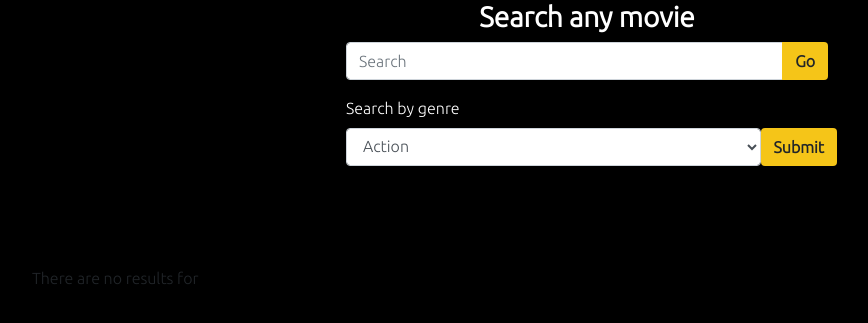
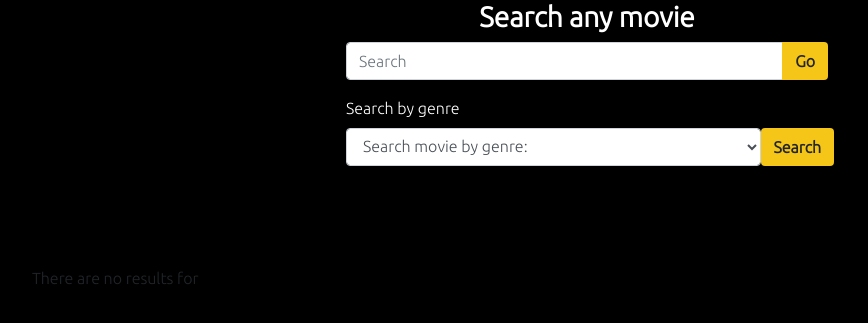
Before and after one commit to uroskg99/PIA-homeworks, a PHP site: page /home.php in a window 1280 px wide. Shown: the part 60-383 px from the top of the page, without its empty margins (53-921 px from the left). Run offline with PHP 8.4, Linux system fonts and the light colour scheme; the visitor is signed in with stand-in values (Sample User, id 1); data that the repository does not hold is empty.

Commit message:
Commit 25 - Added search by genre option
Search by genre with a dropdown menu for user and admin

```diff
--- a/hw-4/home.php
+++ b/hw-4/home.php
@@ -47,12 +47,13 @@
     </div>
 
     <div class="container searchbox">
-        <form action="home.php" method="get">
+        <form action="home.php" method="GET">
             <div class="form-group selectbox">
                 <label for="sel1">Search by genre</label>
                 <select class="form-control" id="sel1" name="list">
+                    <option disabled selected>Search movie by genre: </option>
                     <option>Action</option>
-                    <option>adventure</option>
+                    <option>Adventure</option>
                     <option>Animation</option>
                     <option>Comedy</option>
                     <option>Crime</option>
@@ -70,7 +71,7 @@
                 </select>
             </div>
             <div class="input-group-append">
-                <button type="submit" class="btn btn-genre btn-search" name="genre-submit">Submit</button>
+                <button type="submit" class="btn btn-genre btn-search" name="genre-submit">Search</button>
             </div>
         </form>
     </div>
@@ -82,6 +83,10 @@
         if(isset($_GET['search-submit'])){
             $search = mysqli_real_escape_string($conn, $_GET['search']);
             $movie_qry = "SELECT * FROM movies WHERE title LIKE '%$search%' OR description LIKE '%$search%' OR director LIKE '%$search%' OR actors LIKE '%$search%'";
+        }
+        else if(isset($_GET['list'])){
+            $search = mysqli_real_escape_string($conn, $_GET['list']);
+            $movie_qry = "SELECT * FROM movies WHERE genre LIKE '%$search%'";
         }
         else{
             $movie_qry = "SELECT * FROM movies";
```
